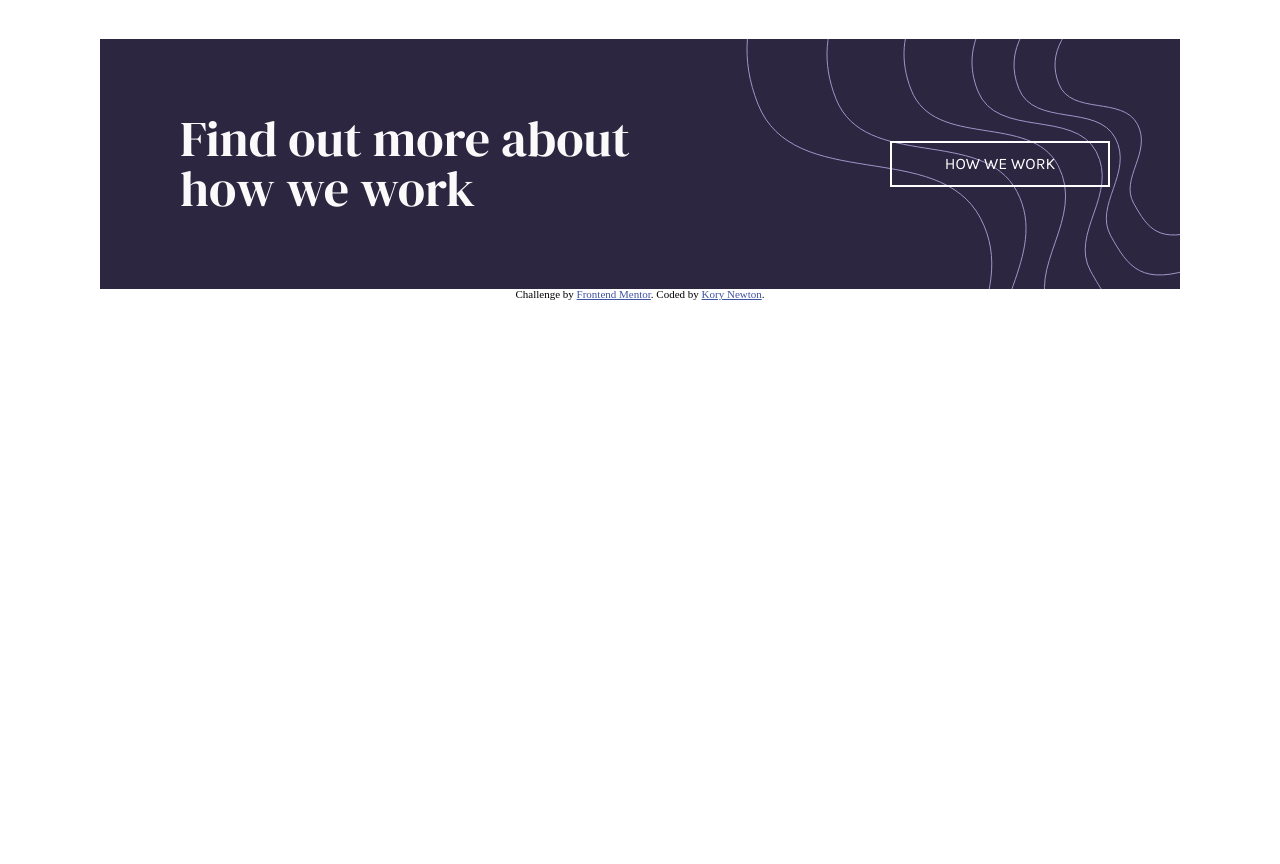
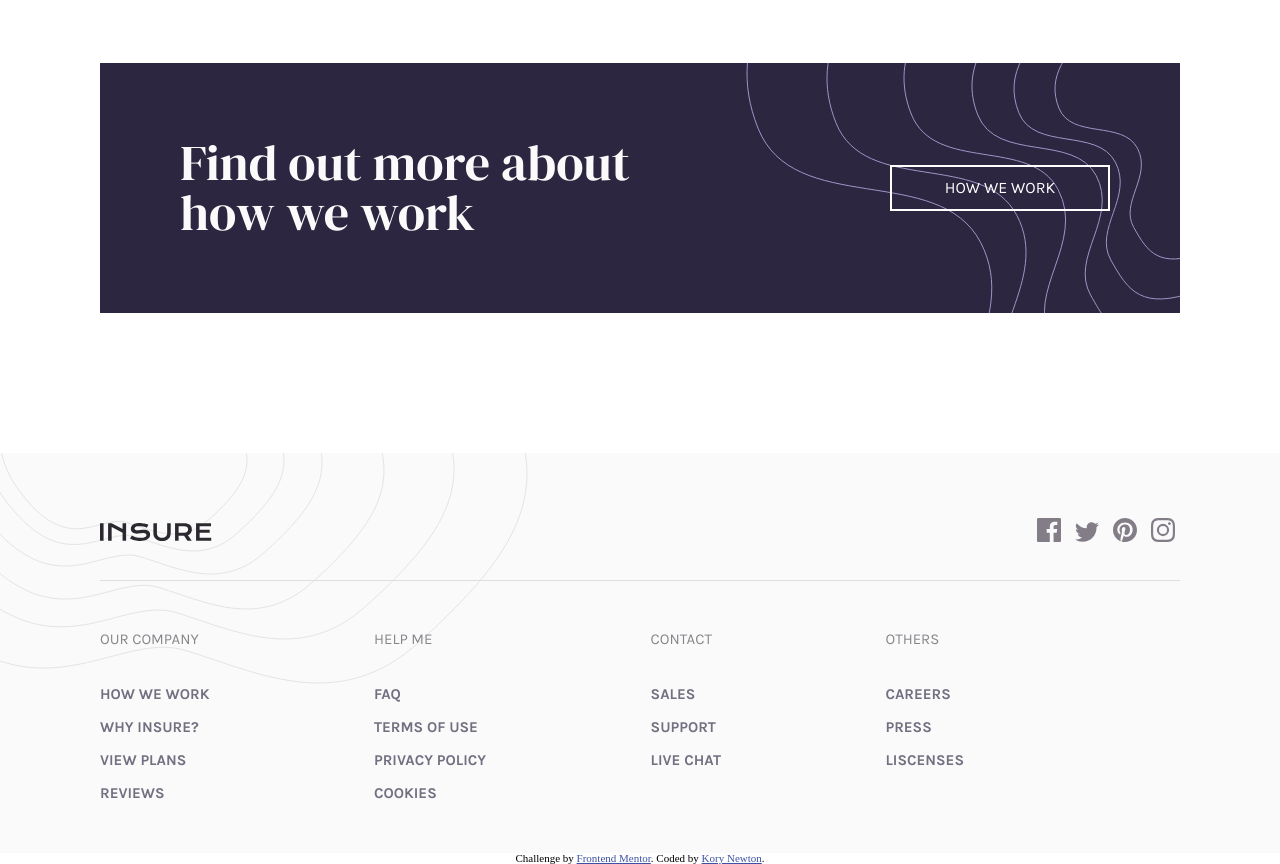
Before and after one commit to korynewton/korynewton.github.io-insure, a plain HTML site: page index.html in a window 1280 px wide. Shown: the part 1514-2378 px from the top of the page. Before the commit the page ends 1814 px from the top, so only its background shows below. Drawn offline with Linux system fonts and the light colour scheme.

Commit message:
footer complete

```diff
--- a/index.html
+++ b/index.html
@@ -122,6 +122,66 @@
       </div>
     </section>
 
+    <!-- footer -->
+    <footer>
+      <img class="footer-squigly" src="images/bg-pattern-footer-desktop.svg" />
+      <div class="container">
+        <div class="socials">
+          <img class="footer-logo" src="images/logo.svg" alt="Insure" />
+          <div class="social-icons">
+            <img src="images/icon-facebook.svg" alt="Facebook" />
+            <img src="images/icon-twitter.svg" alt="Twitter" />
+            <img src="images/icon-pinterest.svg" alt="Pinterest" />
+            <img src="images/icon-instagram.svg" alt="Instagram" />
+          </div>
+        </div>
+        <div class="additional-links">
+          <div class="single-row">
+            <div class="top">
+              <a href="#">Our Company</a>
+            </div>
+            <div class="bottom">
+              <a href="#">How We Work</a>
+              <a href="#">Why Insure?</a>
+              <a href="#">View Plans</a>
+              <a href="#">Reviews</a>
+            </div>
+          </div>
+          <div class="single-row">
+            <div class="top">
+              <a href="#">Help Me</a>
+            </div>
+            <div class="bottom">
+              <a href="#">FAQ</a>
+              <a href="#">Terms of Use</a>
+              <a href="#">Privacy Policy</a>
+              <a href="#">Cookies</a>
+            </div>
+          </div>
+          <div class="single-row">
+            <div class="top">
+              <a href="#">Contact</a>
+            </div>
+            <div class="bottom">
+              <a href="#">Sales</a>
+              <a href="#">Support</a>
+              <a href="#">Live Chat</a>
+            </div>
+          </div>
+          <div class="single-row">
+            <div class="top">
+              <a href="#">Others</a>
+            </div>
+            <div class="bottom">
+              <a href="#">Careers</a>
+              <a href="#">Press</a>
+              <a href="#">Liscenses</a>
+            </div>
+          </div>
+        </div>
+      </div>
+    </footer>
+
     <!-- How we work Blog Account View plans Humanizing your insurance. Get your life
     insurance coverage easier and faster. We blend our expertise and technology
     to help you find the plan that’s right for you. Ensure you and your loved
--- a/styles/index.css
+++ b/styles/index.css
@@ -186,6 +186,7 @@ section .break {
   font-family: 'Karla', sans-serif;
   font-weight: 400;
   color: hsl(273, 4%, 51%);
+  line-height: 24px;
 }
 
 /* section 2 find out more */
@@ -240,3 +241,81 @@ section .break {
   width: 20%;
   cursor: pointer;
 }
+
+/* footer */
+
+footer {
+  margin-top: 140px;
+  height: 400px;
+  width: 100%;
+  background-color: hsl(0, 0%, 98%);
+  position: relative;
+  z-index: 0;
+}
+
+footer .footer-squigly {
+  z-index: -1;
+  position: absolute;
+  top: 0;
+  left: 0;
+}
+
+.socials {
+  padding-top: 60px;
+  padding-bottom: 30px;
+  border-bottom: 1px solid rgb(222, 222, 222);
+  margin-top: 20px;
+  display: flex;
+  justify-content: space-between;
+  align-items: center;
+}
+
+.socials .footer-logo {
+  max-height: 18px;
+}
+
+.social-icons img {
+  margin: 5px;
+}
+
+.additional-links {
+  display: flex;
+  margin-top: 50px;
+  justify-content: space-between;
+  width: 80%;
+}
+
+.single-row {
+  display: flex;
+  flex-flow: column;
+}
+
+.single-row .top {
+  margin-bottom: 40px;
+}
+
+.single-row a {
+  cursor: pointer;
+  text-decoration: none;
+  color: rgb(135, 133, 138);
+  text-transform: uppercase;
+  font-family: 'Karla', sans-serif;
+  font-weight: 400;
+  font-size: 15px;
+}
+
+.bottom a {
+  cursor: pointer;
+  text-decoration: none;
+  color: rgb(114, 111, 128);
+  text-transform: uppercase;
+  font-family: 'Karla', sans-serif;
+  font-weight: 800;
+  font-size: 15px;
+  margin-bottom: 18px;
+}
+
+.bottom {
+  display: flex;
+  flex-flow: column;
+}
```
